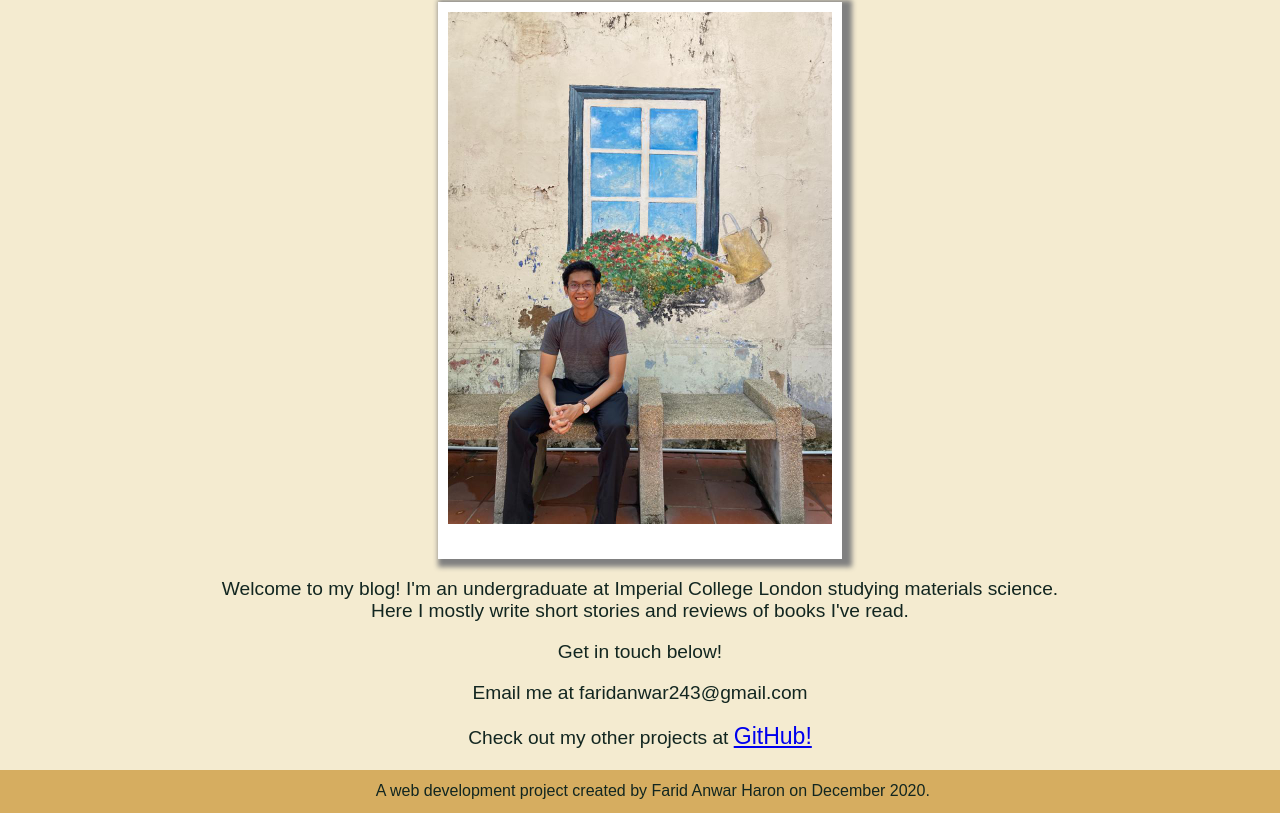
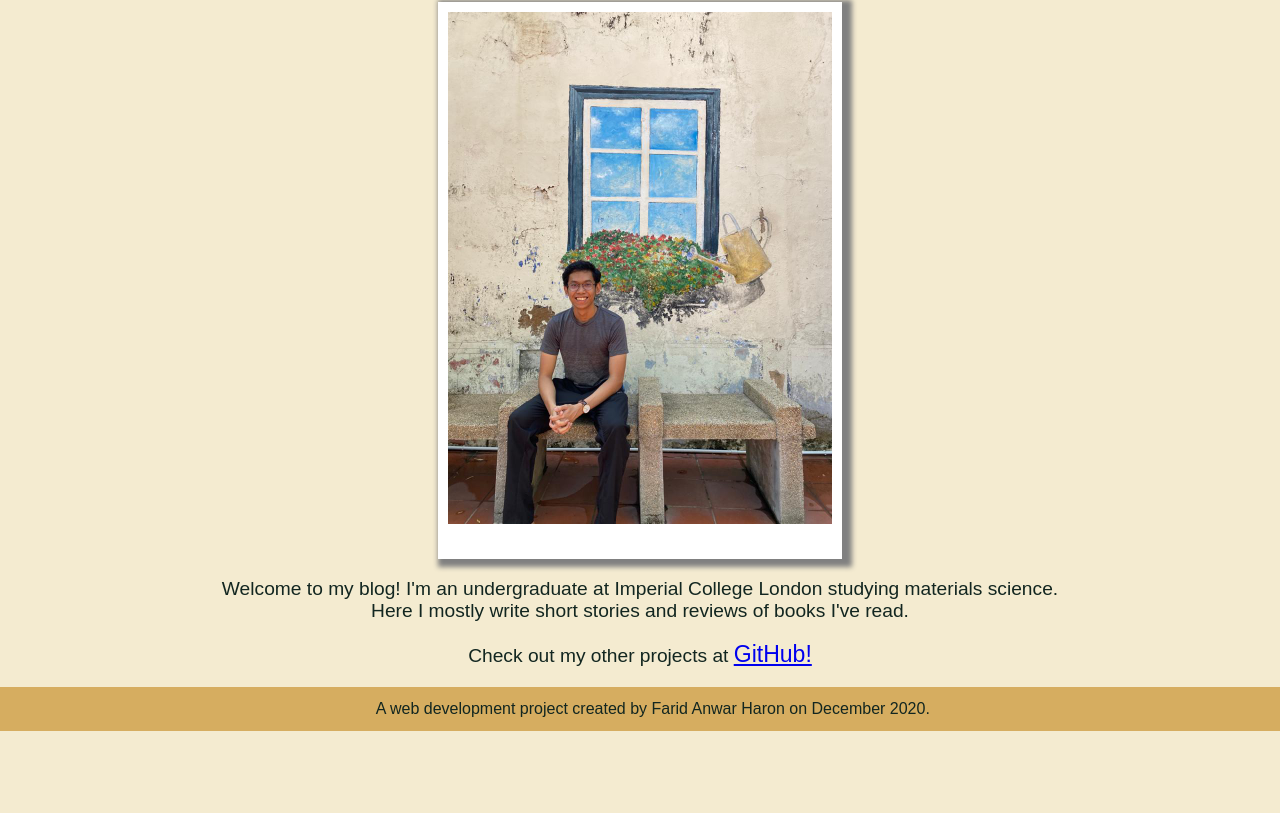
Before and after one commit to Fanwar243/blog, a plain HTML site: page about.html in a window 1280 px wide. Shown: the part 446-1259 px from the top of the page. After the commit the page ends 1177 px from the top, so only its background shows below. Drawn offline with Linux system fonts and the light colour scheme; a web font is replaced by a local one.

Commit message:
remove email

```diff
--- a/about.html
+++ b/about.html
@@ -34,8 +34,6 @@
             <p class="center">Welcome to my blog! I'm an undergraduate at Imperial College London studying materials science.
                 <br>
                 Here I mostly write short stories and reviews of books I've read.</p>
-            <p class="center">Get in touch below!</p>
-            <p class="center">Email me at faridanwar243@gmail.com</p>
             <p class='center'>Check out my other projects at <a href="https://github.com/Fanwar243/Fanwar243">GitHub!</a></p>
 
         </main>
```
